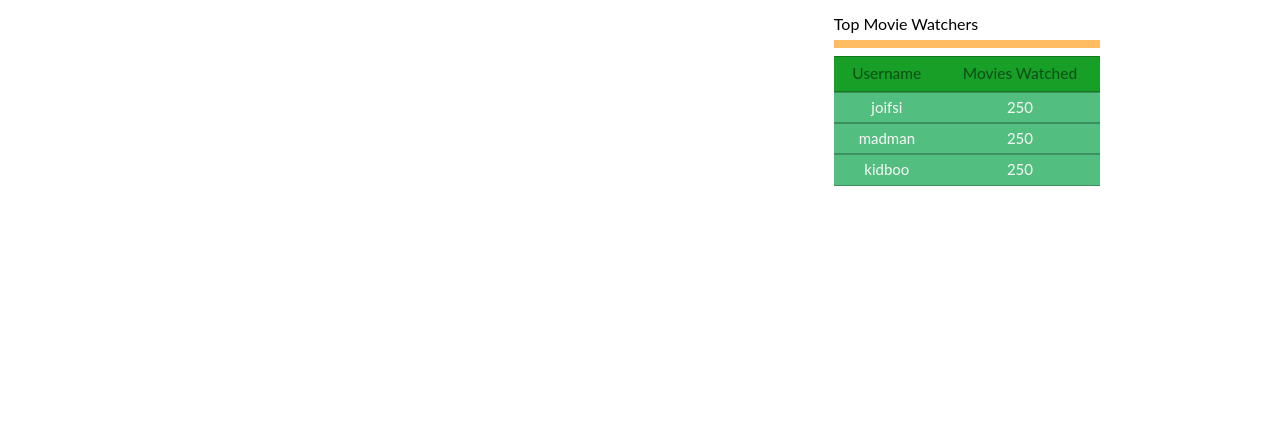
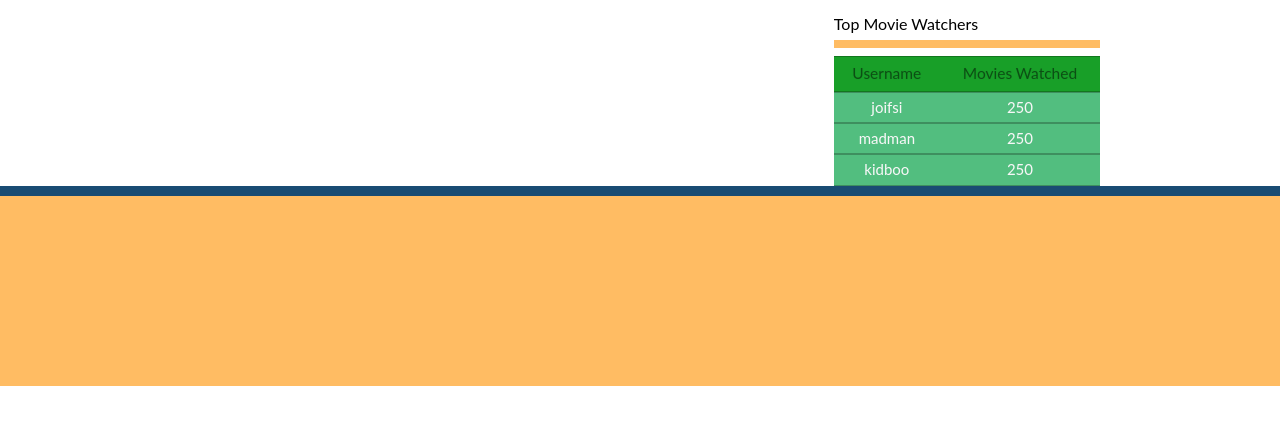
Before and after one commit to mallik1055/trackmovie, a PHP site: page /dash.php in a window 1280 px wide. Shown: the part 160-585 px from the top of the page. Run offline with PHP 8.4, Linux system fonts and the light colour scheme; data that the repository does not hold is empty; some libraries are stand-ins or nearby versions.

Commit message:
before malli integration

```diff
--- a/css/dash.css
+++ b/css/dash.css
@@ -42,6 +42,7 @@
 	width:66%;
 	height:auto;
 	margin-top:15px;
+	margin-bottom: 15px;
 	padding-left:10px;
 	padding-right:10px;
 	float:left;
@@ -62,6 +63,12 @@
 	font-size: 23px;
 	margin-top: 34px;
 	color: rgb(255, 188, 99);
+}
+
+.footer{
+	clear: both;
+	height: 200px;
+	background-color: rgb(255, 188, 99);
 }
 
 
--- a/dash.php
+++ b/dash.php
@@ -6,6 +6,7 @@
     <link rel='stylesheet' href='http://cdnjs.cloudflare.com/ajax/libs/meyer-reset/2.0/reset.css'>
     <link rel='stylesheet' href='./css/dash.css'>
     <link rel='shortcut icon' href='./images/logo.png'>
+
 
 	<script src="js/icheck.js">
 	</script>
@@ -33,7 +34,7 @@
 		<div class='cleartop'>
 
 		</div>
-		<div class='container'>
+		<div class='container' style="background-image:url(images/1.jpg)">
 			<section class='mlist'>
 
 
@@ -118,6 +119,13 @@
 				</table>
 			</section>
 		</div>
+		<div class='footer'>
+			<div >
+				<div class='cleartop'style="background-color:rgb(25, 76, 115)">
+
+				</div>
+			</div>
+		</div>
 	</div>
 </body>
 
```
Also changed, not shown: js/login.js (added, +8 -0 lines), login.php (+8 -9 lines).
